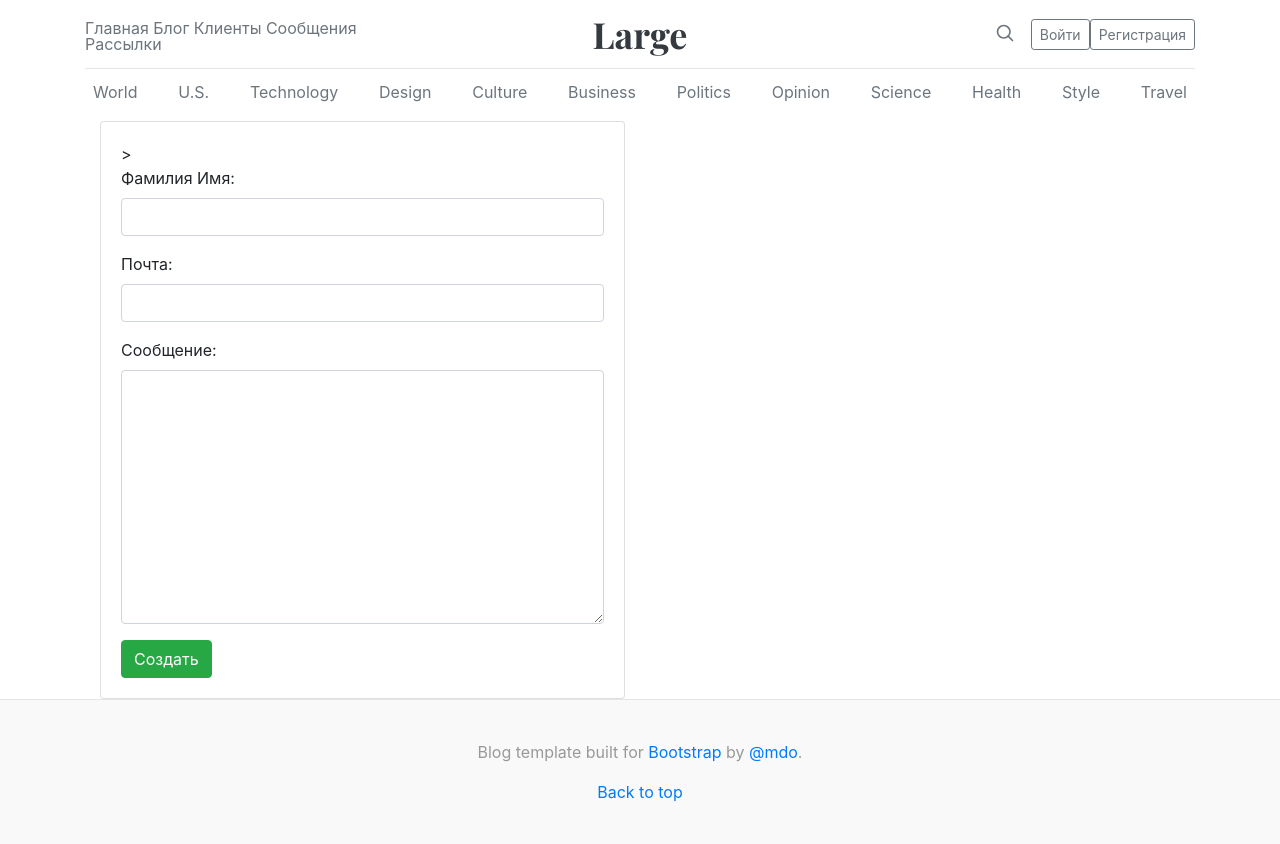
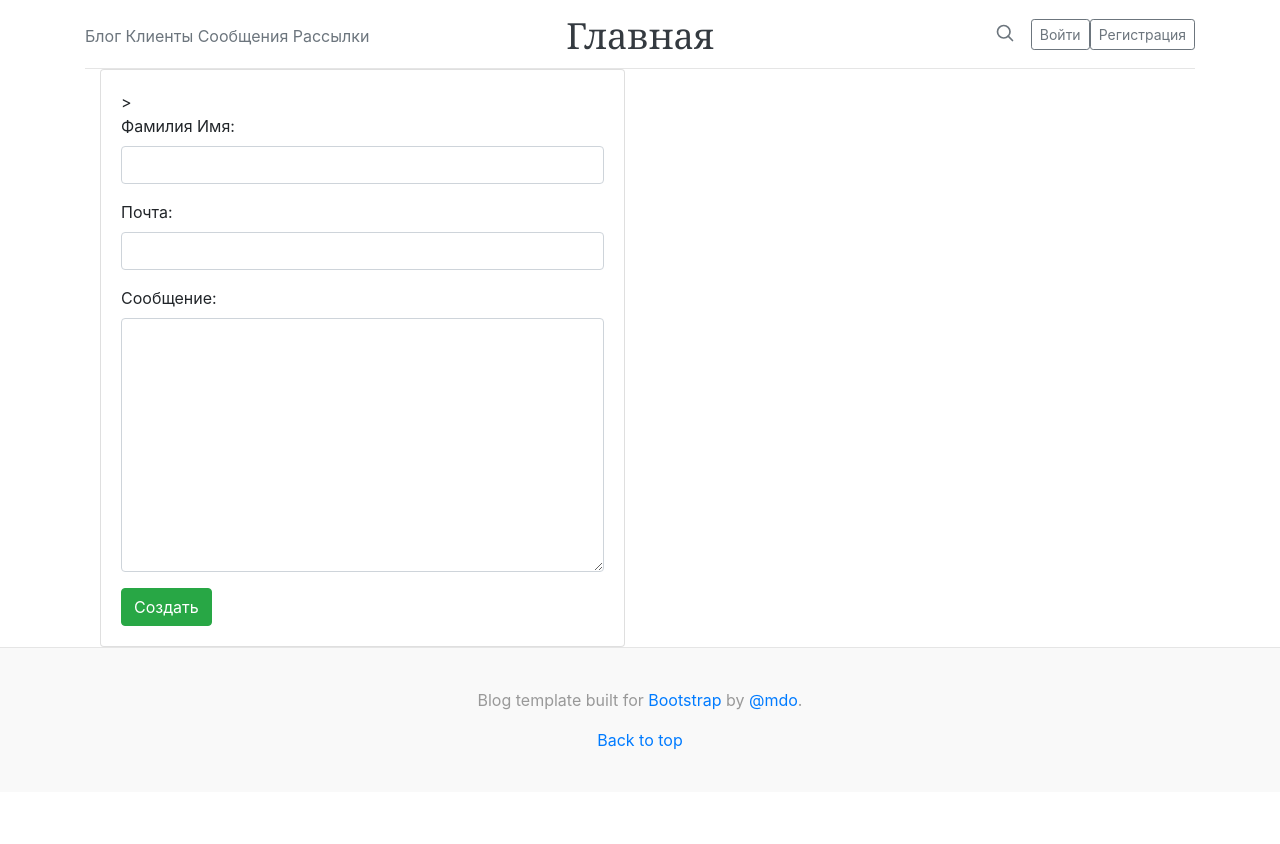
Before and after one commit to AlexanderPanferov/Django_Course_Project, a Django app: page /client/create/ in a window 1280 px wide. After the commit the page ends 750 px from the top, so only its background shows below. Run offline with Django 4.2, Linux system fonts and the light colour scheme; some libraries are stand-ins or nearby versions.

Commit message:
add mainpage

```diff
--- a/mailing/templates/mailing/base.html
+++ b/mailing/templates/mailing/base.html
@@ -20,14 +20,13 @@
     <header class="blog-header py-3">
         <div class="row flex-nowrap justify-content-between align-items-center">
             <div class="col-4 pt-1">
-                <a class="text-muted" href="{% url 'mailing:mailing' %}">Главная</a>
                 <a class="text-muted" href="{% url 'blog:list_blog' %}">Блог</a>
                 <a class="text-muted" href="{% url 'mailing:list_client' %}">Клиенты</a>
                 <a class="text-muted" href="{% url 'mailing:list_message' %}">Сообщения</a>
                 <a class="text-muted" href="{% url 'mailing:list_settings' %}">Рассылки</a>
             </div>
             <div class="col-4 text-center">
-                <a class="blog-header-logo text-dark" href="#">Large</a>
+                <a class="blog-header-logo text-dark" href="{% url 'mailing:mailing' %}">Главная</a>
             </div>
             <div class="col-4 d-flex justify-content-end align-items-center">
                 <a class="text-muted" href="#">
@@ -48,23 +47,6 @@
             </div>
         </div>
     </header>
-
-    <div class="nav-scroller py-1 mb-2">
-        <nav class="nav d-flex justify-content-between">
-            <a class="p-2 text-muted" href="#">World</a>
-            <a class="p-2 text-muted" href="#">U.S.</a>
-            <a class="p-2 text-muted" href="#">Technology</a>
-            <a class="p-2 text-muted" href="#">Design</a>
-            <a class="p-2 text-muted" href="#">Culture</a>
-            <a class="p-2 text-muted" href="#">Business</a>
-            <a class="p-2 text-muted" href="#">Politics</a>
-            <a class="p-2 text-muted" href="#">Opinion</a>
-            <a class="p-2 text-muted" href="#">Science</a>
-            <a class="p-2 text-muted" href="#">Health</a>
-            <a class="p-2 text-muted" href="#">Style</a>
-            <a class="p-2 text-muted" href="#">Travel</a>
-        </nav>
-    </div>
     {% block content %}
     {% endblock %}
 </div>
--- a/mailing/views.py
+++ b/mailing/views.py
@@ -1,14 +1,23 @@
+import random
 from django.http import Http404
-from django.shortcuts import render
 from django.urls import reverse_lazy
 from django.views.generic import TemplateView, ListView, DetailView, CreateView, UpdateView, DeleteView
-
+from blog.models import Blog
 from mailing.forms import ClientForm, MailingMessageForm, MailingSettingsForm, ModeratorMailingSettingsForm
 from mailing.models import Client, MailingMessage, MailingSettings
 
 
 class HomepageView(TemplateView):
     template_name = 'mailing/index.html'
+
+    def get_context_data(self, **kwargs):
+        context_data = super().get_context_data(**kwargs)
+        context_data['mailing_settings'] = len(MailingSettings.objects.all())
+        context_data['mailing_active'] = MailingSettings.objects.filter(status='launched').count()
+        context_data['client'] = len(Client.objects.all())
+        context_data['blog_list'] = random.sample(list(Blog.objects.all()), 3)
+
+        return context_data
 
 
 class ClientListView(ListView):
@@ -52,8 +61,6 @@ class ClientDeleteView(DeleteView):
 class MailingMessageListView(ListView):
     model = MailingMessage
 
-
-
     def get_queryset(self):
         queryset = super().get_queryset().filter()
         if self.request.user.groups.filter(name='mailing_mod').exists():
@@ -90,7 +97,6 @@ class MailingMessageUpdateView(UpdateView):
 
 class MailingMessageDetailView(DetailView):
     model = MailingMessage
-
 
 
 class MailingMessageDeleteView(DeleteView):
```
Also changed, not shown: mailing/templates/mailing/index.html (+35 -40 lines).
